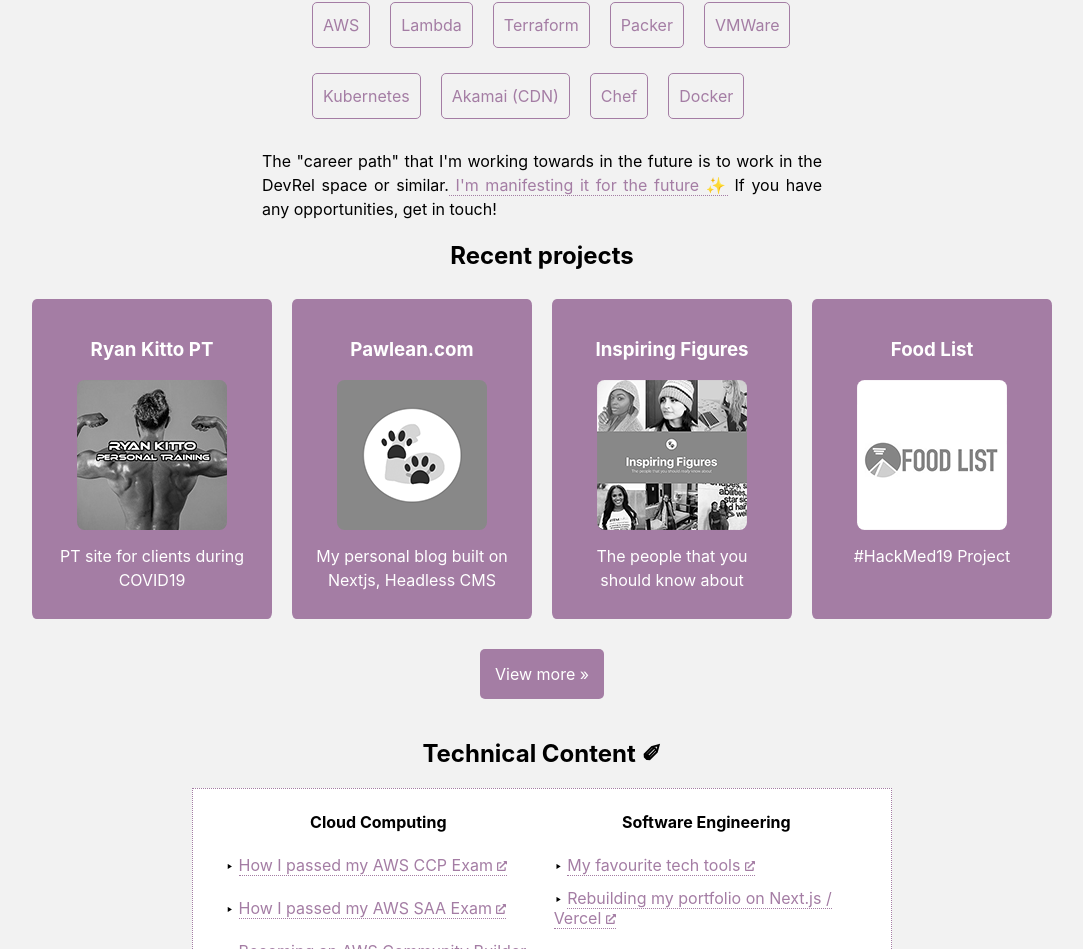
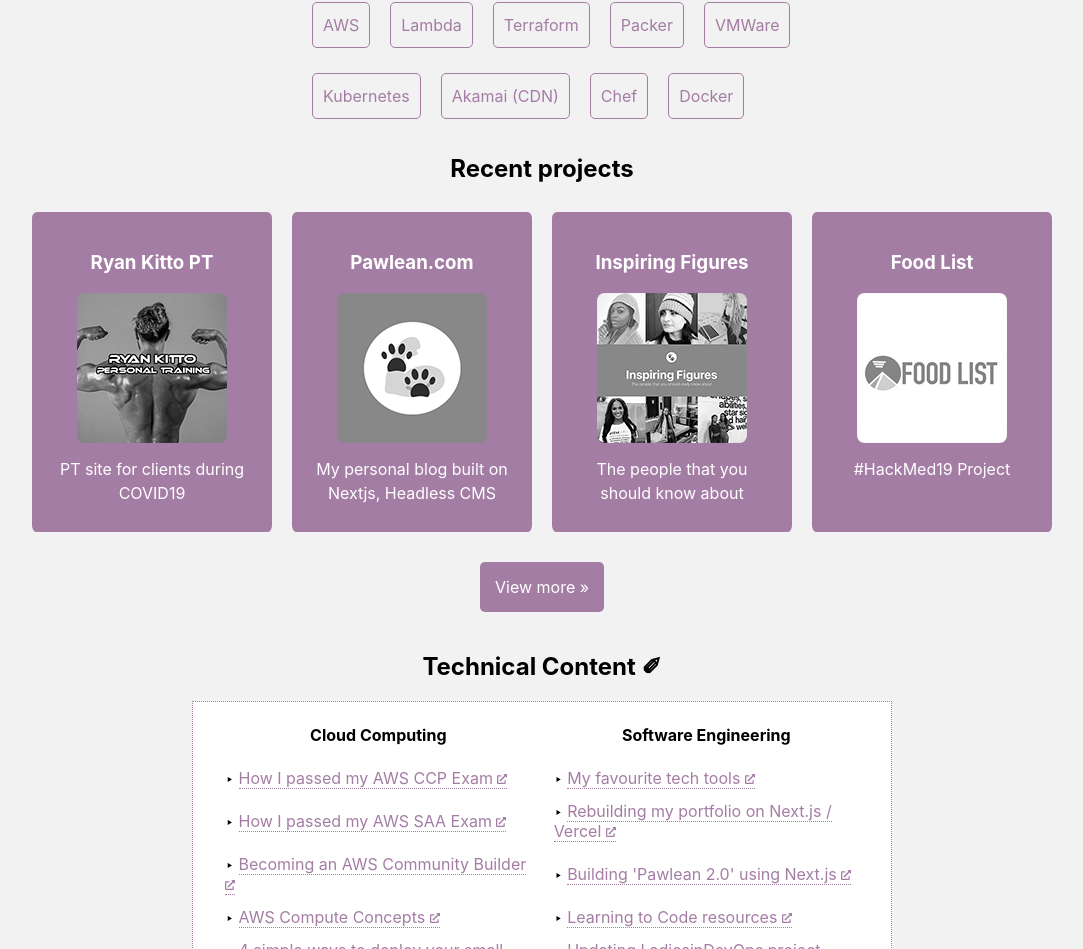
Before and after one commit to pawlean/nextpn, a Next.js app: page / in a window 1280 px wide. Shown: the part 1047-1996 px from the top of the page, without its empty margins (98-1181 px from the left). Built offline with nearby package versions, Linux system fonts and the light colour scheme.

Commit message:
Remove manifestation 😉

```diff
--- a/components/dev.js
+++ b/components/dev.js
@@ -79,12 +79,6 @@ function Dev() {
                     ))}
                 </ul>
             </p>
-            <p>The "career path" that I'm working towards in the future is to work in the DevRel space or similar.<a
-                href="https://twitter.com/paulienuh/status/1378062094914965507"
-                target="_blank"
-                aria-describedby="new-window-1"
-                rel="noopener"
-            > I'm manifesting it for the future ✨</a> If you have any opportunities, get in touch!</p>
             <h2>Recent projects</h2>
             <div className="previouswork">
                 {[
```
